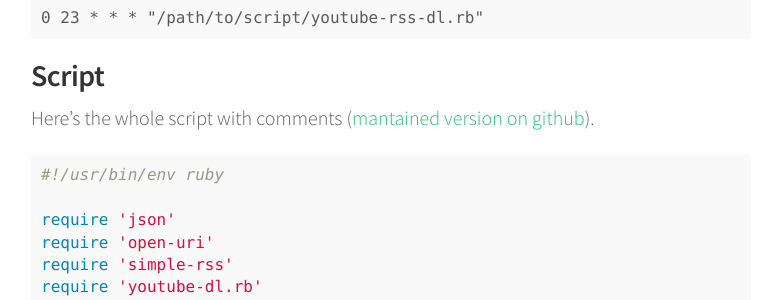
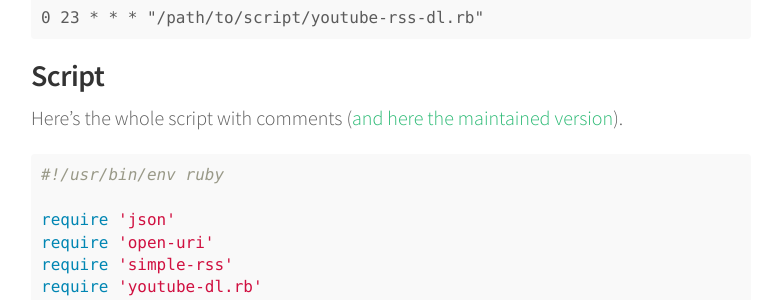
Before and after one commit to epistrephein/blog.epistrephe.in, a Jekyll site: the page built from _posts/2016-09-14-youtube-rss-dl.md, in a window 1280 px wide and 900 px high, scrolled down 6001 px. Shown: the part 155-455 px from the top of the window, without its empty margins (249-1031 px from the left). Built offline with Jekyll 4.4.1, drawn with Linux system fonts in a browser that asks for light colours; nearby versions of some CDN libraries; comment, search, counter and statistics services are not loaded.

Commit message:
proper link to maintained version

````diff
--- a/_posts/2016-09-14-youtube-rss-dl.md
+++ b/_posts/2016-09-14-youtube-rss-dl.md
@@ -225,7 +225,7 @@ $ crontab -e
 
 ### Script
 
-Here's the whole script with comments ([mantained version on github](https://github.com/epistrephein/misc-scripts/blob/master/youtube-rss-dl/youtube-rss-dl.rb)).
+Here's the whole script with comments ([and here the maintained version](https://github.com/epistrephein/misc-scripts/blob/master/youtube-rss-dl/youtube-rss-dl.rb)).
 
 ```ruby
 #!/usr/bin/env ruby
````
